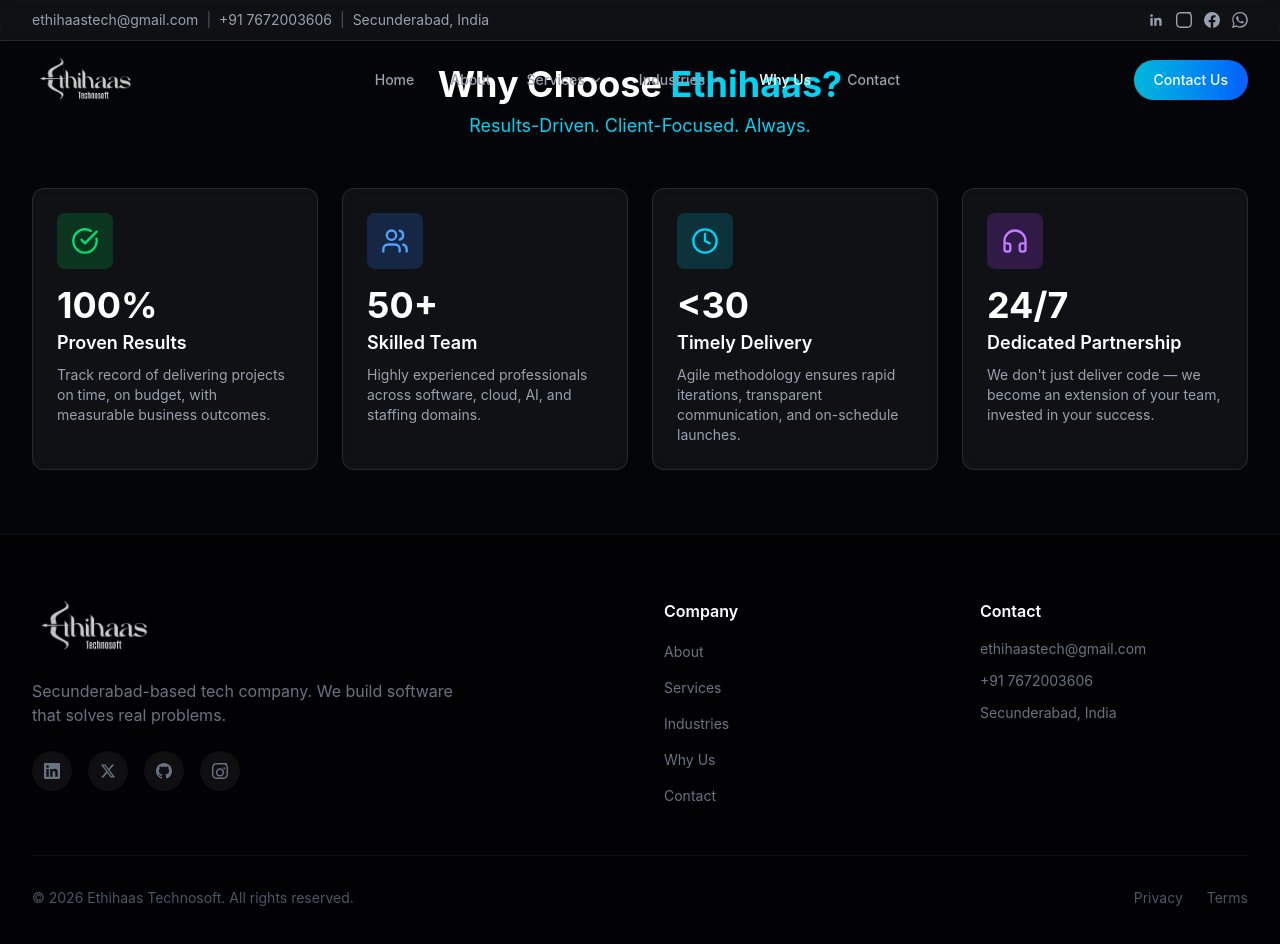
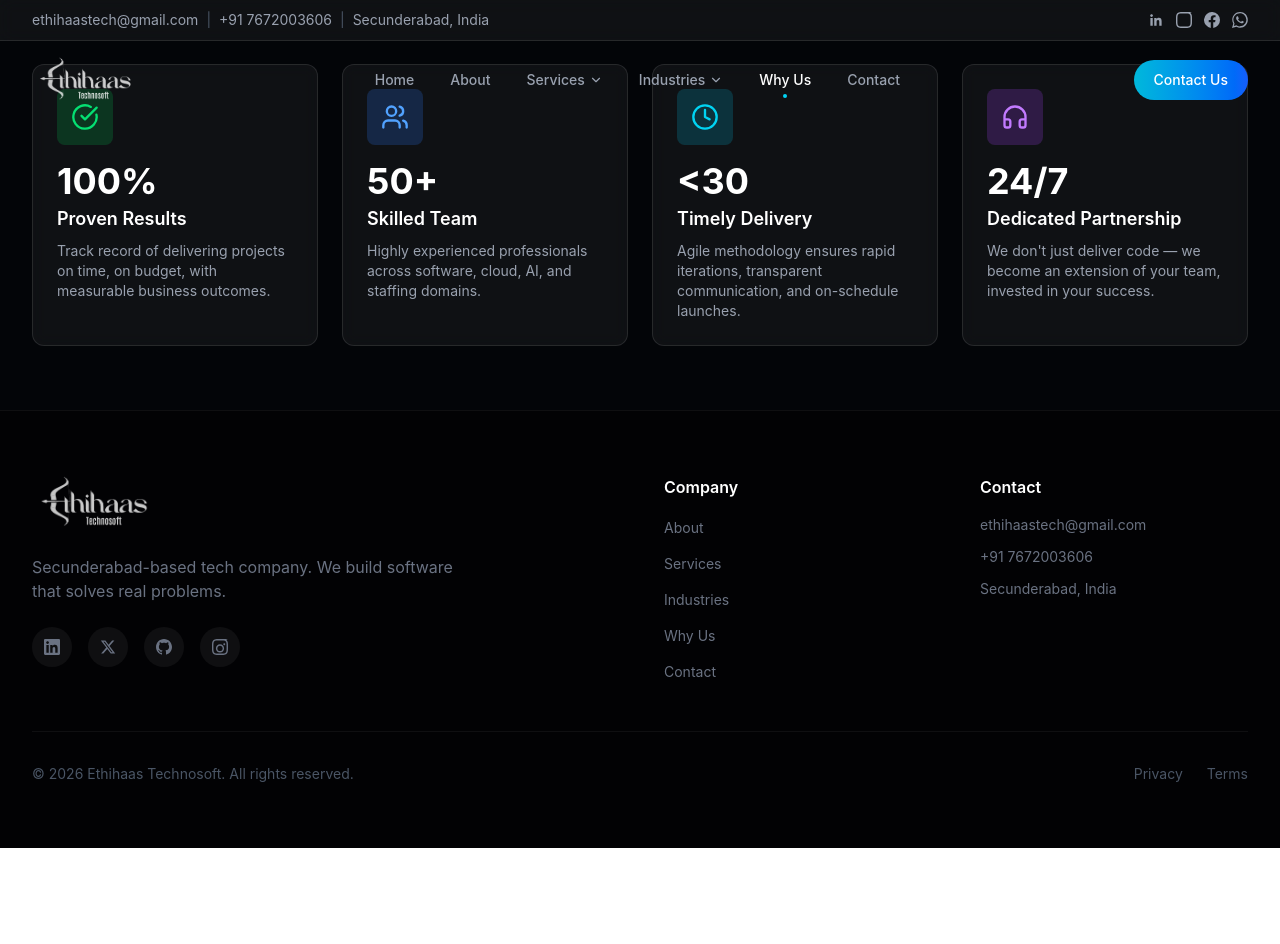
Before and after one commit to archanadeshpal526-create/Etechnosoft-Website, a React (Vite) app: page /why-us in a window 1280 px wide. Shown: the top 944 px of the page. After the commit the page ends 848 px from the top, so only its background shows below. Built offline with nearby package versions, Linux system fonts and the light colour scheme.

Commit message:
Remove About and Why Us section headings

```diff
--- a/src/components/About.jsx
+++ b/src/components/About.jsx
@@ -1,6 +1,6 @@
 import { motion } from 'framer-motion';
 import { useRef } from 'react';
-import { useNavigate, useLocation } from 'react-router-dom';
+import { useLocation } from 'react-router-dom';
 import { useEffect } from 'react';
 import { Users, Clock, TrendingUp, Headphones } from 'lucide-react';
 
@@ -18,7 +18,6 @@
 
 export default function About() {
   const ref = useRef(null);
-  const navigate = useNavigate();
   const location = useLocation();
 
   useEffect(() => {
@@ -30,19 +29,6 @@
   return (
     <section ref={ref} id="about" className="py-16 bg-[#030508]">
       <div className="max-w-7xl mx-auto px-4 sm:px-6 lg:px-8">
-        <motion.div
-          initial={{ opacity: 0, y: 30 }}
-          whileInView={{ opacity: 1, y: 0 }}
-          viewport={{ once: true }}
-          transition={{ duration: 0.6 }}
-          className="text-center mb-12"
-        >
-          <h2 className="text-3xl md:text-4xl font-bold text-white">
-            About <span className="text-cyan-400">Ethihaas Technosoft</span>
-          </h2>
-          <p className="text-cyan-400 text-lg mt-2">Your Full-Service Technology Partner</p>
-        </motion.div>
-
         <div className="grid lg:grid-cols-2 gap-12 items-center">
           <motion.div
             initial={{ opacity: 0, x: -40 }}
--- a/src/components/WhyChooseUs.jsx
+++ b/src/components/WhyChooseUs.jsx
@@ -47,19 +47,6 @@
   return (
     <section ref={ref} id="why-us" className="py-16 bg-[#030508]">
       <div className="max-w-7xl mx-auto px-4 sm:px-6 lg:px-8">
-        <motion.div
-          initial={{ opacity: 0, y: 30 }}
-          whileInView={{ opacity: 1, y: 0 }}
-          viewport={{ once: true }}
-          transition={{ duration: 0.6 }}
-          className="text-center mb-12"
-        >
-          <h2 className="text-3xl md:text-4xl font-bold text-white">
-            Why Choose <span className="text-cyan-400">Ethihaas?</span>
-          </h2>
-          <p className="text-cyan-400 text-lg mt-2">Results-Driven. Client-Focused. Always.</p>
-        </motion.div>
-
         <div className="grid md:grid-cols-4 sm:grid-cols-2 gap-6">
           {features.map((feature, index) => (
             <motion.div
```
